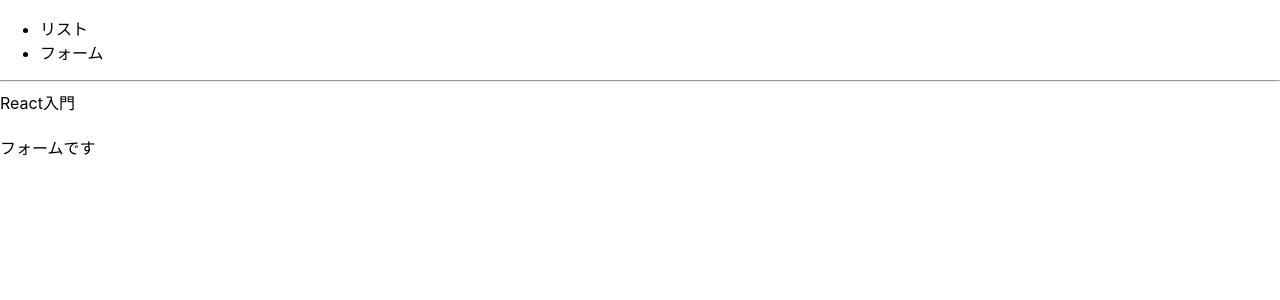
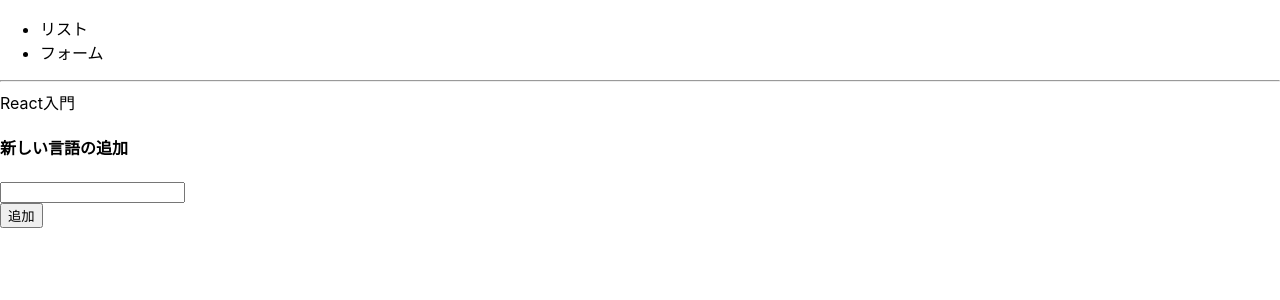
Before and after one commit to KazutoKitaoka7199/react01, a React (Create React App) app: page / in a window 1280 px wide. Both pictures are taken after a click on the item "フォーム". Shown: the top 300 px of the page. Built offline with nearby package versions, Linux system fonts and the light colour scheme.

Commit message:
react01基礎5

```diff
--- a/src/App.js
+++ b/src/App.js
@@ -1,6 +1,7 @@
 import { useState } from "react";
 import { List } from "./List";
 import { Form } from "./Form";
+import { LANGUAGES } from "./const/Languages";
 import { initializeApp } from "firebase/app";
 const firebaseConfig = {
   apiKey: "AIzaSyByZKUtkmlvrSsJGDrw2WfRnkhbFZz8OM4",
@@ -15,6 +16,12 @@
 
 function App() {
   const [tab,setTab] = useState('List');
+  const [langs,setLangs] = useState(LANGUAGES);
+
+  const addLang = (lang) => {
+    setLangs([...langs,lang]);
+    setTab('list');
+  }
 
   return (
     <div className='App'>
@@ -28,7 +35,7 @@
         <hr/>
         React入門
         {
-          tab === 'List' ? <List/> : <Form />
+          tab === 'List' ? <List langs={langs}/> : <Form onAddLang={addLang}/>
         }
       </div>
     </div>
--- a/src/Form.js
+++ b/src/Form.js
@@ -1,8 +1,24 @@
-export const Form = () => {
+import { useState } from 'react';
+export const Form = (onAddLang) => {
+    const [text,setText] = useState('');
+
+    const submitForm = (e) => {
+        e.preventDefault();
+        // console.log(`submitForm(${text})`);
+        onAddLang(text);
+    }
+
     return (
         <div>
-            <h4></h4> {/* {} の中はJSが動作する*/}
-            <div>フォームです</div>
+            <h4>新しい言語の追加</h4>
+            <form onSubmit={submitForm}>
+                <div>
+                    <input type='text' value={text} onChange={(e) => setText(e.target.value)}/>
+                </div>
+                <div>
+                    <button>追加</button>
+                </div>
+            </form>
         </div>
     )
 }
--- /dev/null
+++ b/src/const/Languages.js
@@ -0,0 +1,8 @@
+export const LANGUAGES = [
+    'Javascript',
+    'C++',
+    'Ruby',
+    'Java',
+    'PHP',
+    'Go'
+];
--- a/src/list.js
+++ b/src/list.js
@@ -1,32 +1,11 @@
-const LANGUAGES = [
-    'Javascript',
-    'C++',
-    'Ruby',
-    'Java',
-    'PHP',
-    'Go'
-];
-
-export const List = () => {
+export const List = ({langs}) => {
     return (
         <div>
-            <h4></h4> {/* {} の中はJSが動作する*/}
             {
-                LANGUAGES.map((lang,index)=>{
+                langs.map((lang,index)=>{
                     return <div key={index}>{lang}</div>
                 })
             }
         </div>
     )
 }
-
-//別の書き方
-// export const List = (props) => {
-//     const title = props.title;
-//     return (
-//         <div>
-//             <h4>{ title }</h4> {/* {} の中はJSが動作する*/}
-//             <div>リストです</div>
-//         </div>
-//     )
-// }
```
Also changed, not shown: 1 other file (tests, documents, lock files or other folders).
